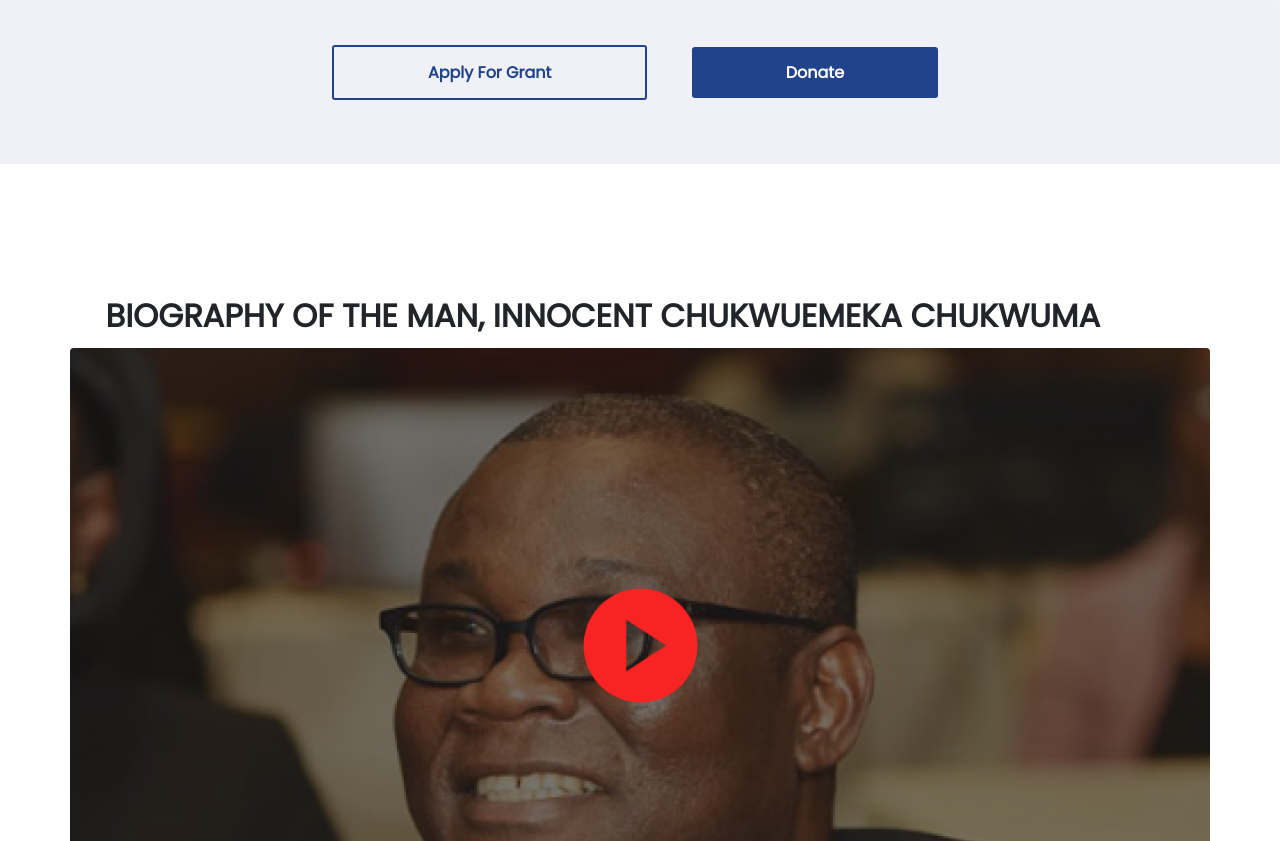
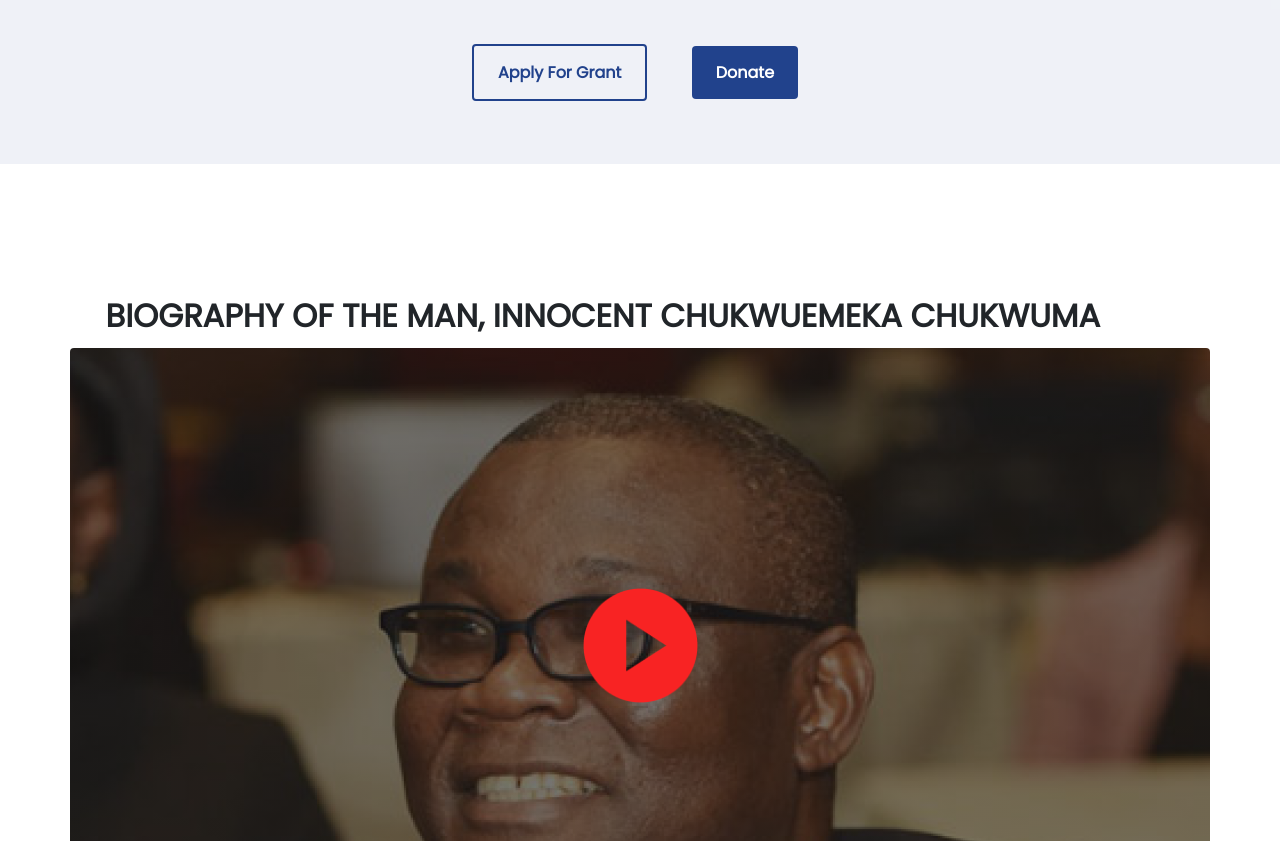
Before and after one commit to Jerry2272/iccef_programme.github, a plain HTML site: page index.html in a window 1280 px wide. Shown: the part 2278-3119 px from the top of the page. Drawn offline with nearby package versions, Linux system fonts and the light colour scheme; files whose address does not match are found by name.

Commit message:
Update style.css

```diff
--- a/css/style.css
+++ b/css/style.css
@@ -1177,8 +1177,9 @@ footer img {
         /* height: 51px;
  width: 325px; */
  border: 1px solid #21428C;
- border-radius: 3px;
- padding: 14px 94px 14px 94px;
+ border-radius: 4px;
+ /* padding: 14px 94px 14px 94px; */
+padding: 15px 24px 15px 24px;
  text-align: center;
  color: #21428C;
 
@@ -1194,9 +1195,11 @@ footer img {
 .btn_blo{
  background: #21428C;
  /* border: 1px solid #21428C; */
- border-radius: 3px;
- padding: 14px 94px 14px 94px;
+ border-radius: 4px;
+ /* padding: 14px 94px 14px 94px; */
  /* width: 100%; */
+ height: 54px;
+padding: 15px 24px 15px 24px;
  text-align: center;
  color: white;
  font-family: Poppins;
```
